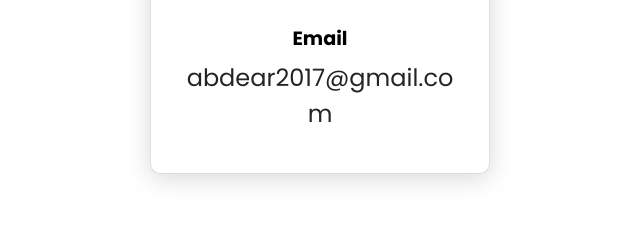
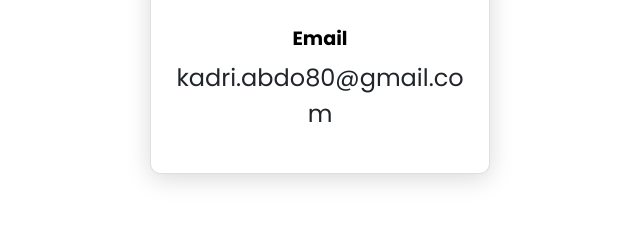
Before and after one commit to abdo-kadri/my-personel-web, a plain HTML site: page index.html in a window 1280 px wide. Shown: the part 2972-3202 px from the top of the page, 320-960 px from the left. Drawn offline with nearby package versions, Linux system fonts and the light colour scheme.

Commit message:
change the email

```diff
--- a/index.html
+++ b/index.html
@@ -116,7 +116,7 @@
                 </div>
                 <div class="info">
                     <h3>Email</h3>
-                    <p>abdear2017@gmail.com</p>
+                    <p>kadri.abdo80@gmail.com</p>
                 </div>
             </div>
         </div>
```
